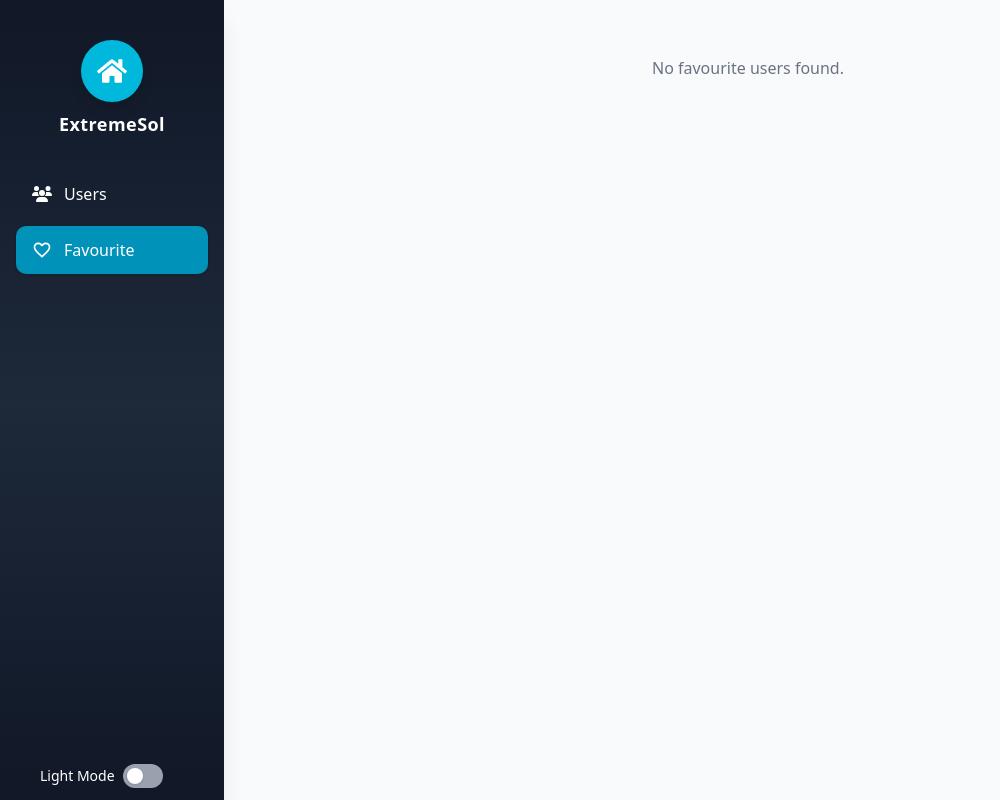
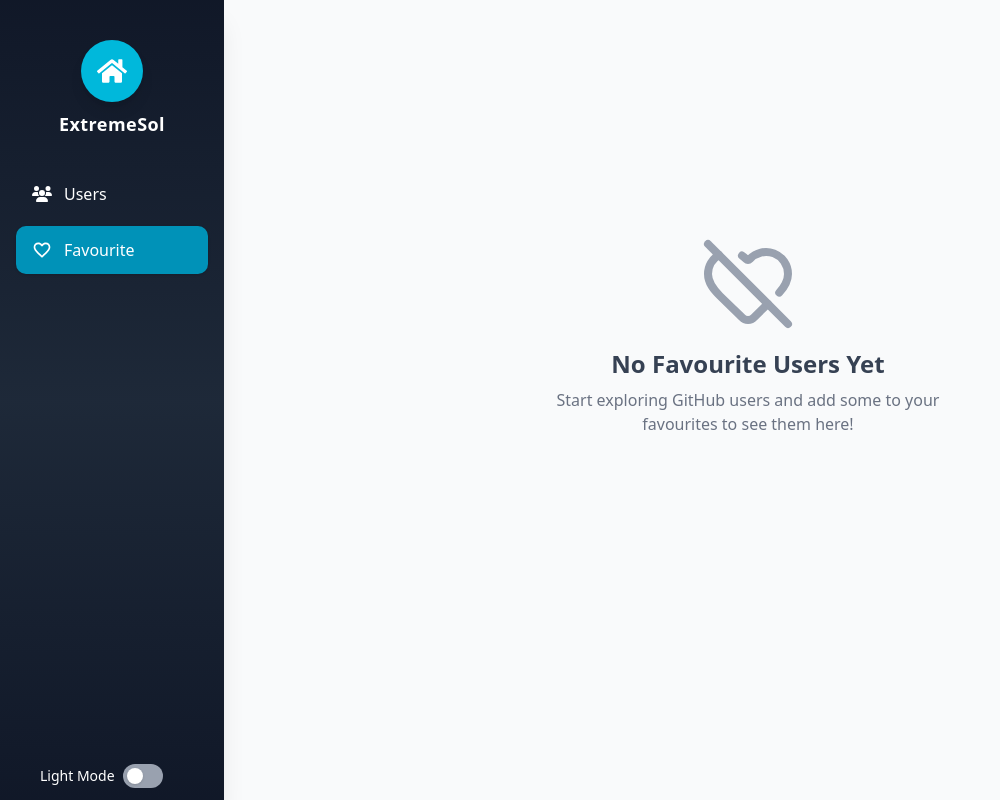
Before and after one commit to MinaSeiffen/Hiring-Challenge-Frontend-Q3-MinaEmad, a React (Vite) app: page /favorites in a window 1280 px wide. Shown: the whole page, without its empty margins (0-1000 px from the left). Built offline with nearby package versions, Linux system fonts and the light colour scheme.

Commit message:
readme file update and ui changes in fav page

```diff
--- a/src/Pages/Favourite.tsx
+++ b/src/Pages/Favourite.tsx
@@ -5,6 +5,7 @@ import useGetAll from "../Hooks/users/uesGetAll";
 import { UserCardSkeleton } from "../Components/main/UserCardSkeleton";
 import Search from "../Components/main/Search";
 import useDebouncedValue from "../Hooks/useDebounceValue";
+import { HeartOff } from "lucide-react";
 
 function Favourite() {
   const { favorites } = useContext(FavoritesContext);
@@ -45,8 +46,10 @@ function Favourite() {
   if (favorites.length === 0) {
     hasFetched.current = false;
     return (
-      <div className="text-center text-gray-500 dark:text-gray-400 mt-10">
-        No favourite users found.
+      <div className="flex flex-col items-center justify-center min-h-[80vh] text-center p-8">
+        <HeartOff className="w-24 h-24 text-gray-400 dark:text-gray-500 mb-4" />
+        <h2 className="text-2xl font-semibold text-gray-700 dark:text-gray-300 mb-2">No Favourite Users Yet</h2>
+        <p className="text-gray-500 dark:text-gray-400 max-w-md">Start exploring GitHub users and add some to your favourites to see them here!</p>
       </div>
     );
   }
```
Also changed, not shown: 1 other file (tests, documents, lock files or other folders).
